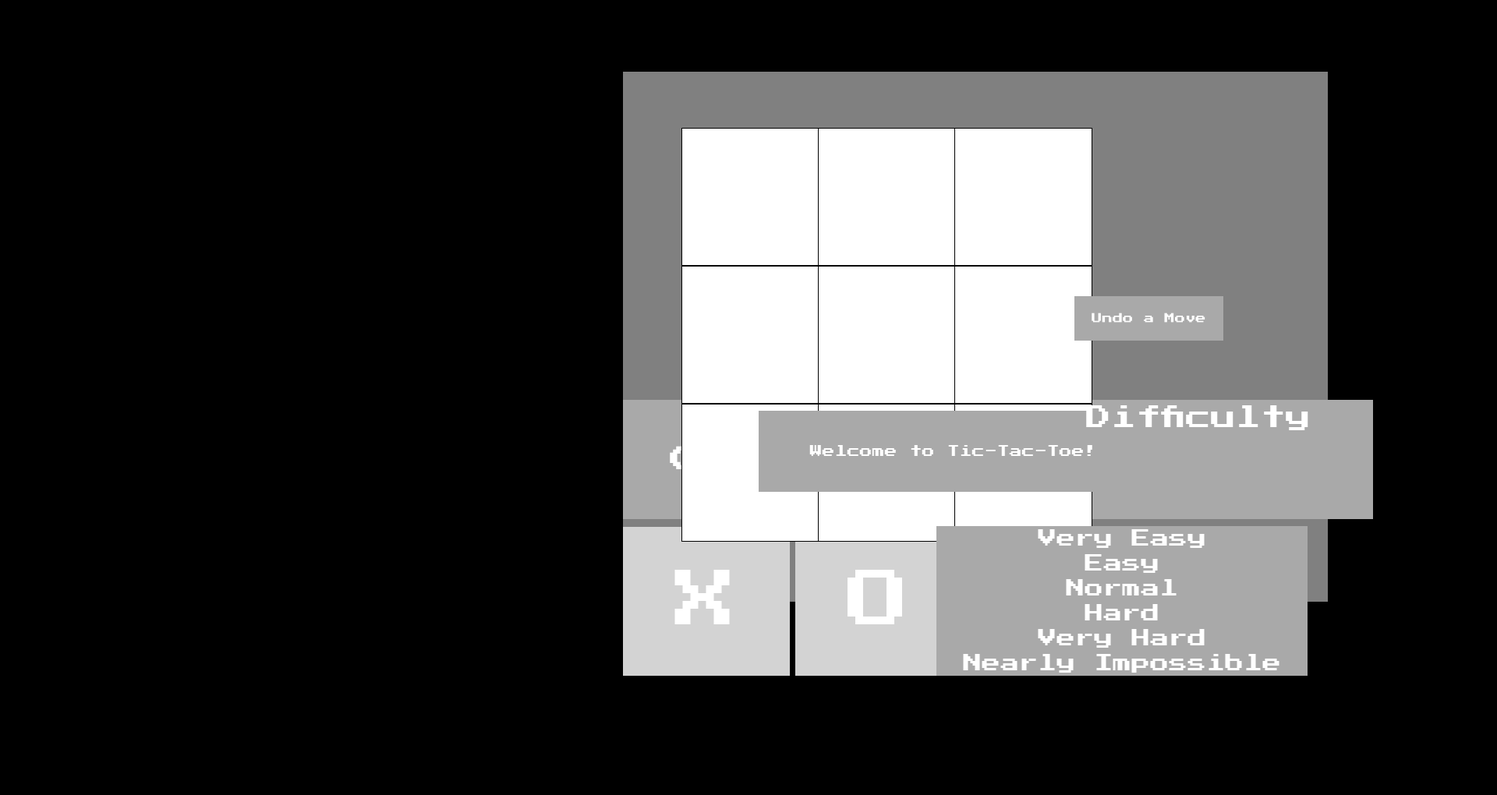
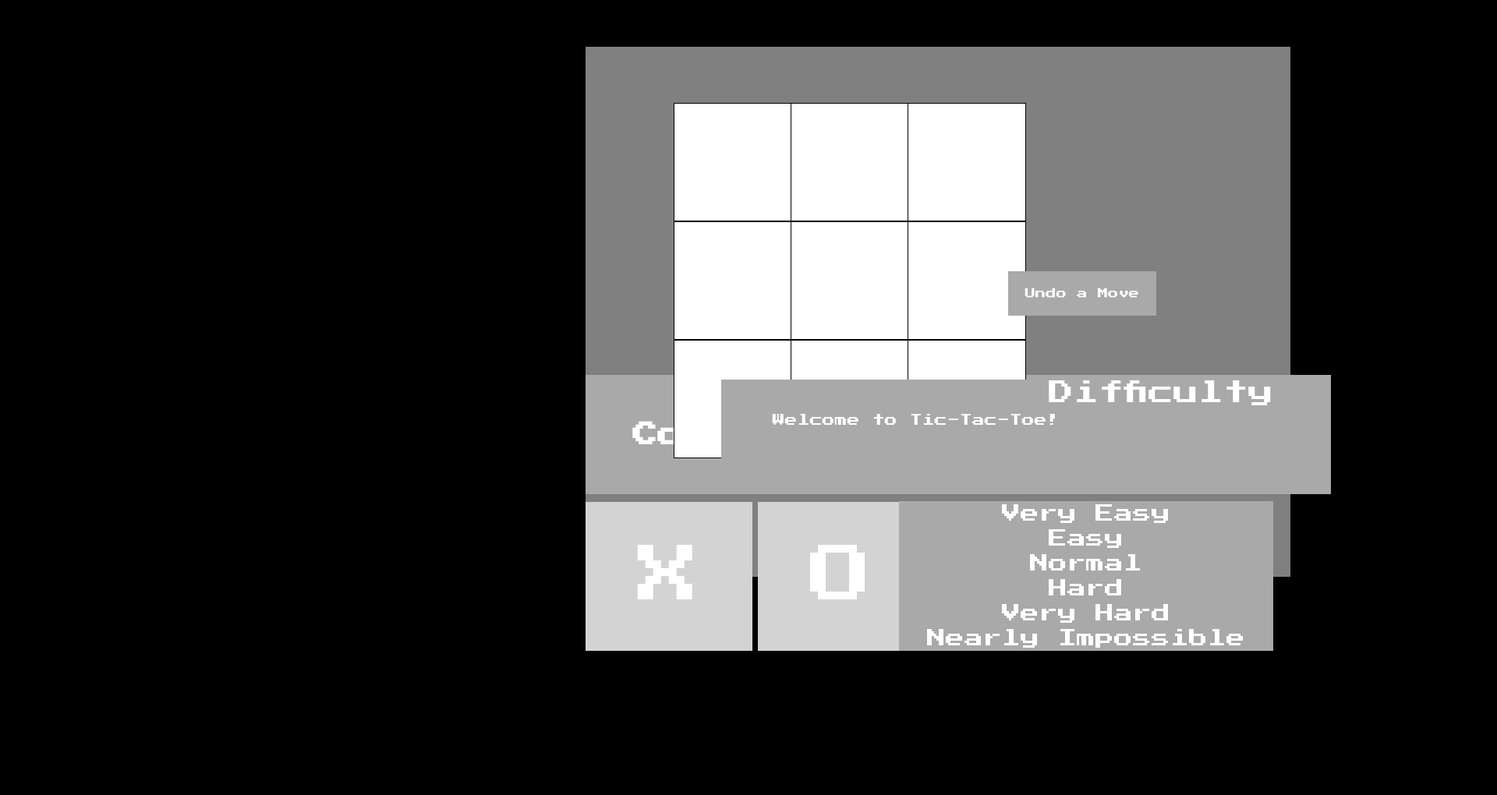
Before and after one commit to mjmealey/tic-tac-toe, a plain HTML site: page vsComputer.html in a window 1280 px wide. Shown: the part 280-1300 px from the top of the page at 78% size, 1920 px wide, since content can reach past the window. Drawn offline with Linux system fonts and the light colour scheme; a web font is replaced by a local one.

Commit message:
Update vsComputer.css

```diff
--- a/vsComputer.css
+++ b/vsComputer.css
@@ -7,8 +7,8 @@ body {
 #mainContainer {
   display: grid;
   position: relative;
-  left: 18vh;
-  bottom: 3vh;
+  left: 12vh;
+  bottom: 7vh;
   grid-template-columns: 1600px 200px 750px 00px;
   grid-template-rows: 250px 100px 100px 300px;
   font-family: "Press Start 2P", cursive;
@@ -50,7 +50,7 @@ body {
   align-items: center;
   left: vh;
   top: 50vh;
-  width: 105.2vh;
+  width: 104.42vh;
   font-size: 2em;
   background-color: darkgrey;
   font-family: "Press Start 2P", cursive;
@@ -73,7 +73,7 @@ body {
   height: 23.9vh;
   align-items: center;
   justify-content: center;
-  width: 26.73vh;
+  width: 26.75vh;
   font-size: 5em;
   position: relative;
   top: 48.5vh;
@@ -115,20 +115,20 @@ body {
   width: 0px;
   position: relative;
   left: 17vh;
-  bottom: 53.5vh;
+  bottom: 55vh;
   justify-content: center;
   align-items: center;
 }
 
 .rows {
-  height: 175px;
-  width: 175px;
+  height: 150px;
+  width: 150px;
   flex-wrap: no-wrap;
 }
 
 .cell {
-  height: 175px;
-  width: 175px;
+  height: 150px;
+  width: 150px;
   border: 1px solid black;
   background-color: white;
 }
@@ -319,7 +319,7 @@ body {
   border-style: solid;
   border-color: darkgrey;
   font-size: 1.5em;
-  width: 59.5vh;
+  width: 59.9vh;
 }
 
 .difficultySlider:hover {
@@ -329,7 +329,7 @@ body {
 #displayEl {
   position: relative;
   background-color: darkgrey;
-  bottom: 7vh;
+  bottom: 8vh;
   height: 0.5vh;
   font-family: "Press Start 2P", cursive;
   display: flex;
@@ -365,7 +365,7 @@ body {
   background-color: darkgrey;
   color: white;
   position: relative;
-  right: 71.8vh;
+  right: 76.5vh;
   top: 13vh;
   font-family: "Press Start 2P", cursive;
   padding: 20px;
```
